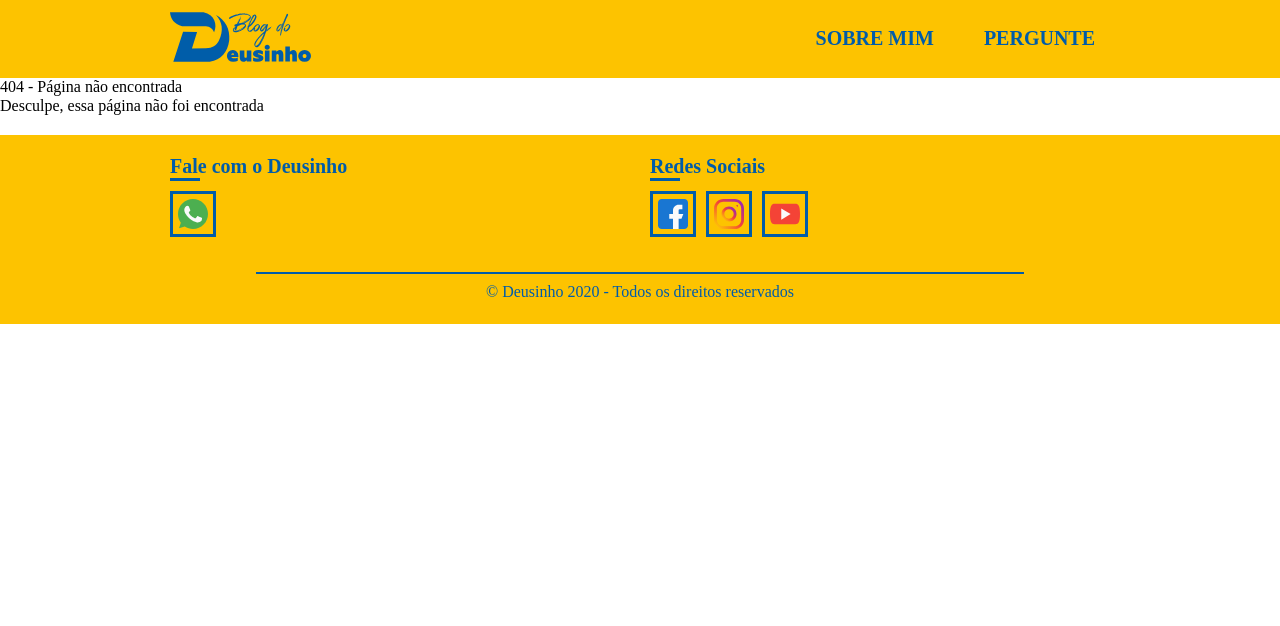
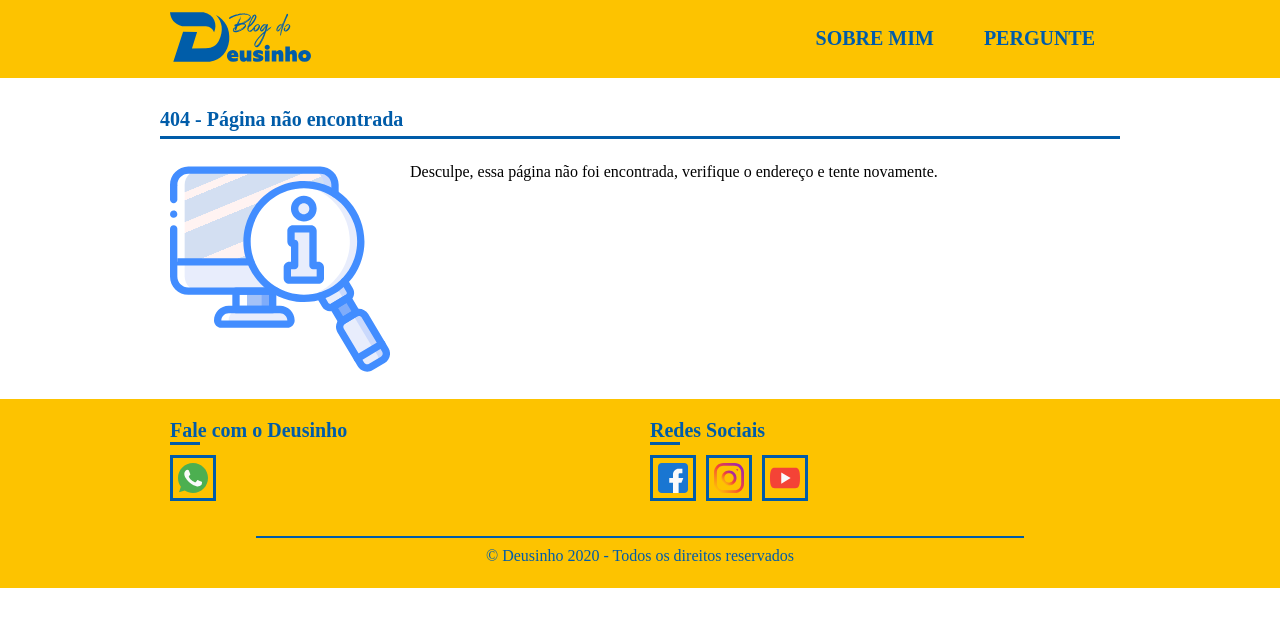
Before and after one commit to juakacc/deusinho.com.br, a Gatsby site: page /404 in a window 1280 px wide. Before the commit this address had no page. Built offline with nearby package versions, Linux system fonts and the light colour scheme; Gatsby itself is replaced by a stand-in of ours.

Commit message:
Add page not found 404

```diff
--- a/src/css/styles.css
+++ b/src/css/styles.css
@@ -1,6 +1,25 @@
 /* Definitions of variables */
+
 :root {
   --blue-primary: #005CA9;
   --yellow-primary: #FDC300;
   --green-primary: #009E3D;
 }
+
+/* Defaults style */
+
+.sub-title {
+  font-size: 20px;
+  font-weight: bold;
+  margin: 10px 0;
+  color: var(--blue-primary);
+}
+
+.sub-title::after {
+  content: "";
+  display: block;
+  width: 100%;
+  height: 3px;
+  margin: 5px auto;
+  background-color: var(--blue-primary);
+}
--- a/src/pages/404/index.js
+++ b/src/pages/404/index.js
@@ -6,12 +6,23 @@ import '../../css/normalize.css';
 import '../../css/reset.css';
 import '../../css/grid.css';
 import '../../css/styles.css';
+import './styles.css';
+
+import NotFoundImage from '../../img/404.svg';
 
 export default function Home() {
   return (
     <PageDefault>
-      <h2>404 - Página não encontrada</h2>
-      <p>Desculpe, essa página não foi encontrada</p>
+      <div className="container not-found">
+        <h2 className="sub-title">404 - Página não encontrada</h2>
+
+        <div className="grid-4">
+          <img src={NotFoundImage} alt="Página não encontrada" />
+        </div>
+        <div className="grid-12">
+          <p>Desculpe, essa página não foi encontrada, verifique o endereço e tente novamente.</p>
+        </div>
+      </div>
     </PageDefault>
   );
 }
--- /dev/null
+++ b/src/pages/404/styles.css
@@ -0,0 +1,24 @@
+.not-found {
+  padding-top: 20px;
+}
+
+.not-found .sub-title {
+  margin-bottom: 20px;
+}
+
+.not-found p {
+  font-size: 1em;
+  line-height: 25px;
+}
+
+.not-found img {
+  display: block;
+  width: 100%;
+}
+
+@media only screen and (max-width: 787px) {
+  .not-found img {
+    width: 60%;
+    margin: 0 auto;
+  }
+}
```
Also changed, not shown: src/pages/Home/styles.css (+0 -16 lines), src/img/404.svg (added).
